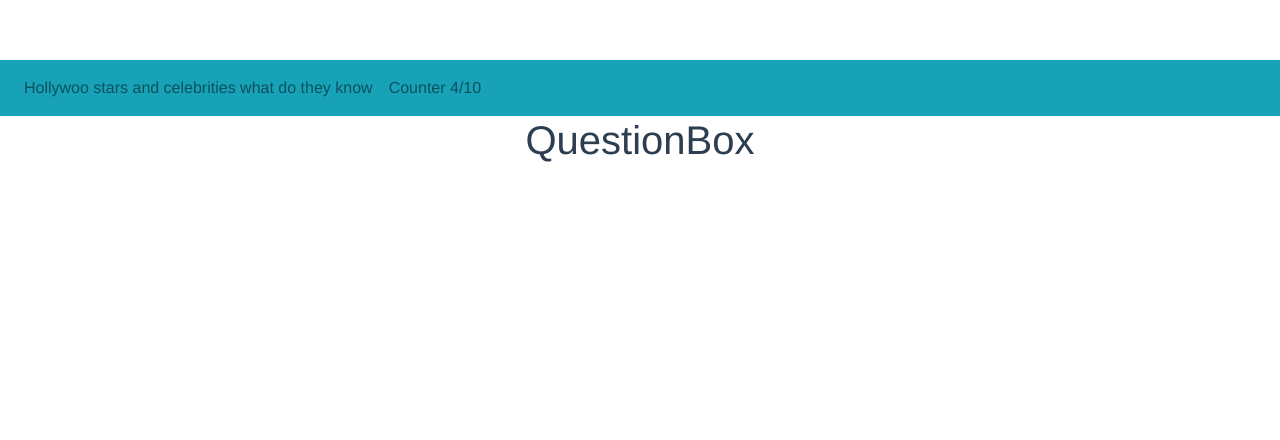
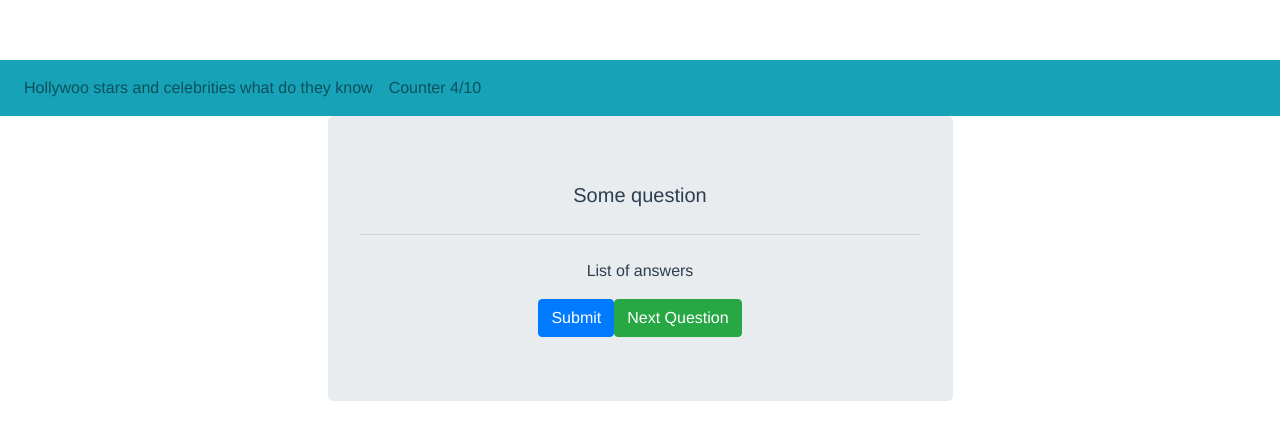
Before and after one commit to liampc/vue-quiz, a Vue app: page / in a window 1280 px wide. Shown: the top 440 px of the page. Built offline with nearby package versions, Linux system fonts and the light colour scheme.

Commit message:
edit grid column

```diff
--- a/src/App.vue
+++ b/src/App.vue
@@ -1,7 +1,11 @@
 <template>
   <div id="app">
     <Header />
-    <QuestionBox />
+    <b-row>
+      <b-col sm="6" offset="3">
+        <QuestionBox />
+      </b-col>
+    </b-row>
   </div>
 </template>
 
--- a/src/components/QuestionBox.vue
+++ b/src/components/QuestionBox.vue
@@ -1,3 +1,18 @@
 <template>
-    <h1> QuestionBox </h1>
+    <div class="question-box-container">
+        <b-jumbotron>
+            <template #lead>
+           Some question
+            </template>
+
+            <hr class="my-4">
+
+            <p>
+            List of answers
+            </p>
+
+            <b-button variant="primary" href="#">Submit</b-button>
+            <b-button variant="success" href="#">Next Question</b-button>
+        </b-jumbotron>
+    </div>
 </template>
```
